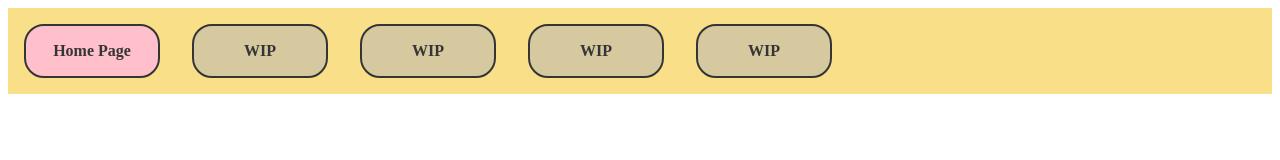
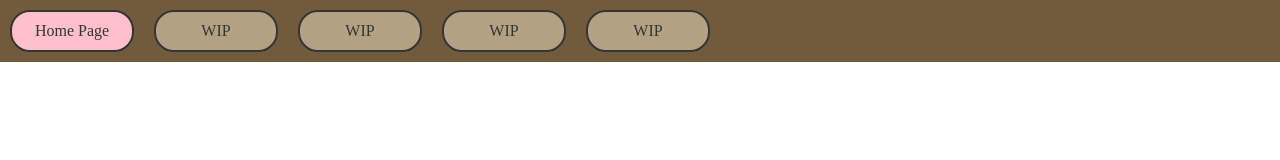
Before and after one commit to Mkstrn/micaylastern, a plain HTML site: page Stern-01/index.html in a window 1280 px wide. Drawn offline with Linux system fonts and the light colour scheme; a web font is replaced by a local one.

Commit message:
Update stylesheet.css

```diff
--- a/Stern-01/CSS/stylesheet.css
+++ b/Stern-01/CSS/stylesheet.css
@@ -7,7 +7,7 @@ nav ul {
     display: flex;
     flex-direction: column;
     align-items: center;
-    background-color: rgb(249, 223, 136);
+    background-color: rgb(112,92,61);
     margin: 0;
     padding: 0;
 }
@@ -18,12 +18,13 @@ nav ul li {
 
 nav ul li a {
     display: block;
-    padding: 16px;
-    margin: 16px;
+    padding: 10px;
+    margin: 10px;
     text-decoration: none;
     color:rgb(53, 53, 53);
     font-family: 'Epunda Slab', serif;
-    font-weight: 700;
+    font-weight: 500;
+    transition: color 0.2s ease-in, background-color: rgb(53, 53, 53);
 }
 
 nav ul li a.current {
@@ -37,7 +38,7 @@ nav ul li a.current {
 
 .boxed-text {
     border: 2px solid rgb(53, 53, 53);
-    background-color: rgb(214, 201, 159);
+    background-color: rgb(179,161,132);
     width: 100px;
     border-radius: 20px;
     text-align: center;
@@ -50,3 +51,8 @@ nav ul li a.current {
         justify-content: flex-start;
     }
 }
+
+body {
+    margin: 0;
+    padding: 0;
+}
```
